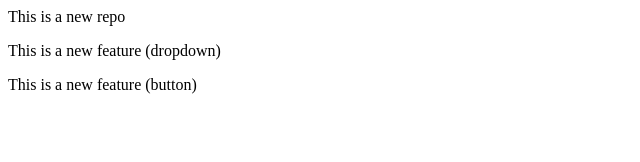
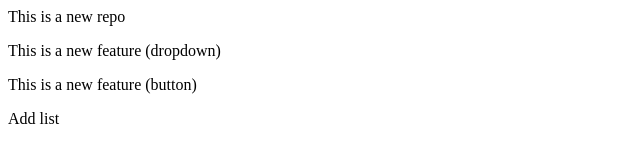
Before and after one commit to booogey-man/localrepo, a plain HTML site: page index.html in a window 1280 px wide. Shown: the full height of the page, 0-640 px from the left. Drawn offline with Linux system fonts and the light colour scheme.

Commit message:
added list

```diff
--- a/index.html
+++ b/index.html
@@ -1,3 +1,4 @@
 <p>This is a new repo</p>
 <p>This is a new feature (dropdown)</p>
 <p>This is a new feature (button)</p>
+<p>Add list</p>
```
